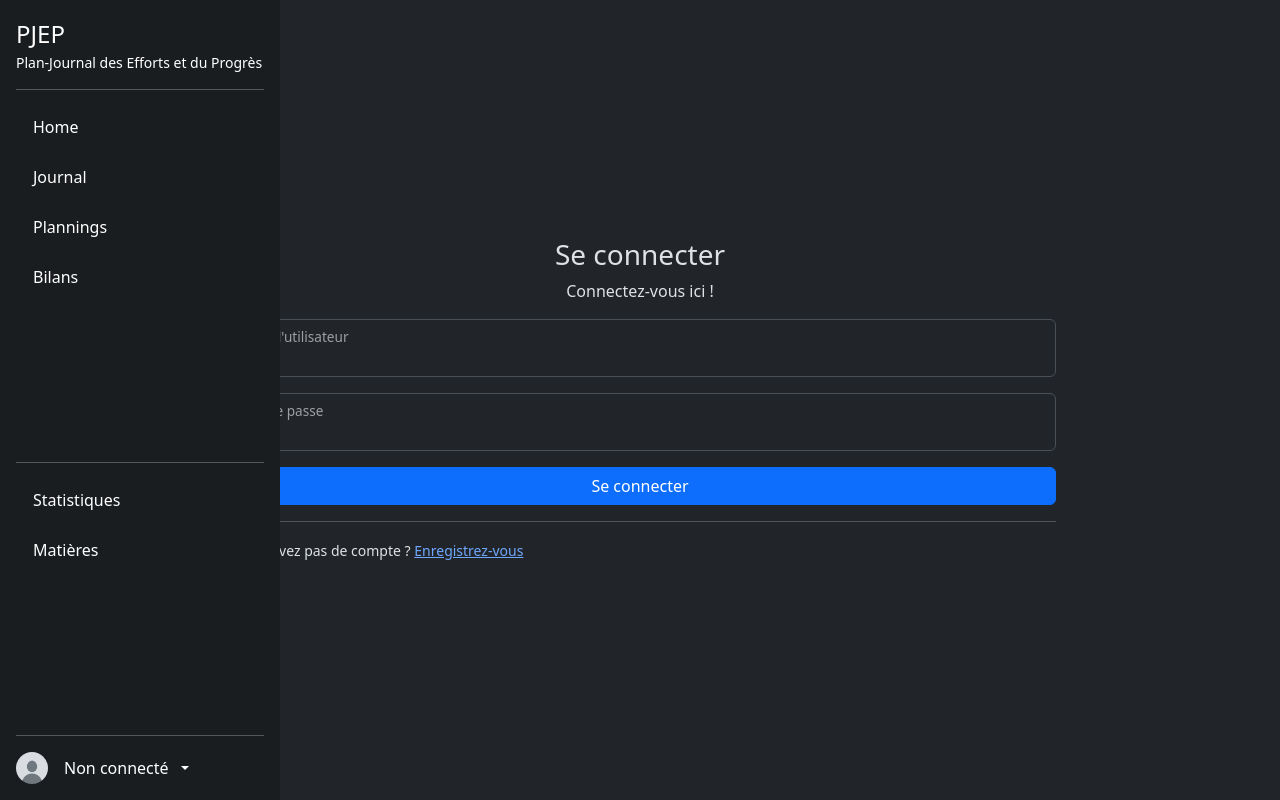
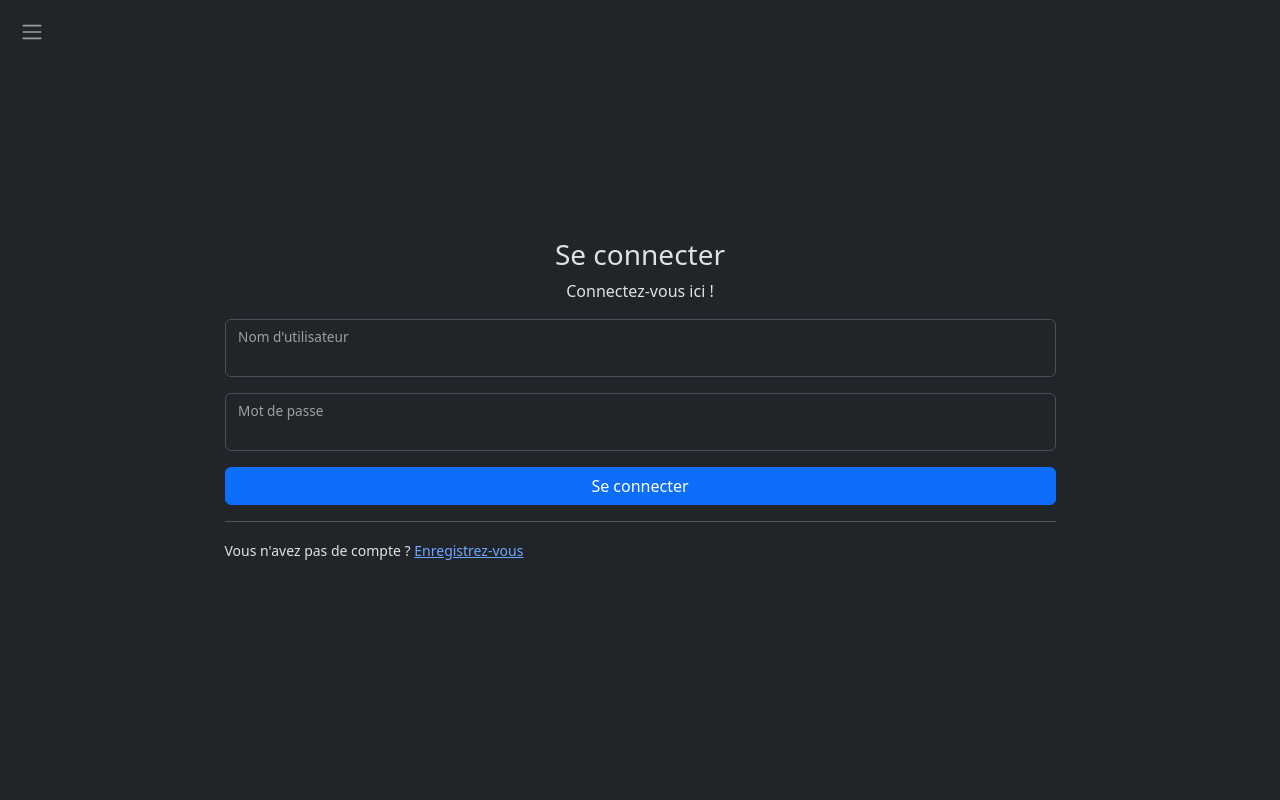
Before and after one commit to gabriel-dahan/pjep.gabrieldahan.me, a Flask app: a page that uses src/templates/base.html in a window 1280 px wide. Run offline with Flask 3, Linux system fonts and the light colour scheme; parts of the project's set-up code (start-up, migrations or seed data) failed here and were passed over.

Commit message:
Profile edit && collapsible navbar

```diff
--- a/src/routes/auth.py
+++ b/src/routes/auth.py
@@ -53,7 +53,6 @@ def edit_profile():
         password, confirm_pwd = form.password.data, form.confirm_password.data
 
         if password and confirm_pwd:
-            print('--------')
             new_password = sha256_crypt.hash(form.new_password.data)
             user.passwd = new_password
         user.name = new_username
--- a/src/templates/base.html
+++ b/src/templates/base.html
@@ -23,14 +23,17 @@
         {% block head %}
         {% endblock head %}
     </head>
-    <body class="d-flex overflow-auto" style="min-height: 100vh;">
-        <div class="d-flex h-100 flex-column flex-shrink-0 p-3 text-white bg-dark-subtle position-fixed z-3" style="width: 280px;">
-            <a href="/" class="d-flex align-items-center mb-3 mb-md-0 me-md-auto text-white text-decoration-none">
+    <body class="d-flex overflow-auto user-select-none" style="min-height: 100vh;">
+        <div>
+            <button class="navbar-toggler position-absolute" style="top: 20px; left: 20px;" type="button" data-bs-toggle="offcanvas" data-bs-target="#offcanvas-navbar" aria-controls="offcanvas-navbar" aria-label="Toggle navigation">
+                <span class="navbar-toggler-icon"></span>
+            </button>
+            <div class="d-flex flex-column flex-shrink-0 p-3 text-white bg-dark-subtle offcanvas offcanvas-start" tabindex="-1" id="offcanvas-navbar" aria-labelledby="offcanvas-navbar-label" style="width: 280px;">
                 <div class="d-flex flex-column">
-                    <span class="fs-4">PJEP</span>
+                    <span class="fs-4" href="{{ url_for('home') }}" style="cursor: pointer;">PJEP</span>
                     <small>Plan-Journal des Efforts et du Progrès</small>
+                    <button type="button" class="btn-close position-absolute" style="right: 10px;" data-bs-dismiss="offcanvas" aria-label="Close"></button>
                 </div>
-            </a>
                 <hr>
                 <ul class="nav nav-pills flex-column mb-auto gap-2">
                     {% for href, id, name in navigation_bar %}
@@ -95,6 +98,7 @@
                     {% endif %}
                 </div>
             </div>
+        </div>
 
         {% block ext_content %}
         {% endblock %}
@@ -122,7 +126,7 @@
             });
 
             // Hyperlink <tr> && <button> :
-            const clickableElements = document.querySelectorAll('tr, button');
+            const clickableElements = document.querySelectorAll('tr, button, span');
             clickableElements.forEach(element => {
                 let href = element.getAttribute('href');
                 if(href) {
```
Lines whose indentation alone changed are shown as unchanged.
